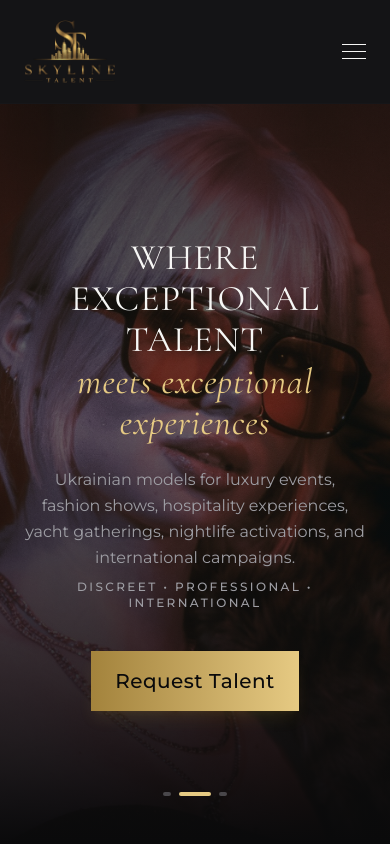
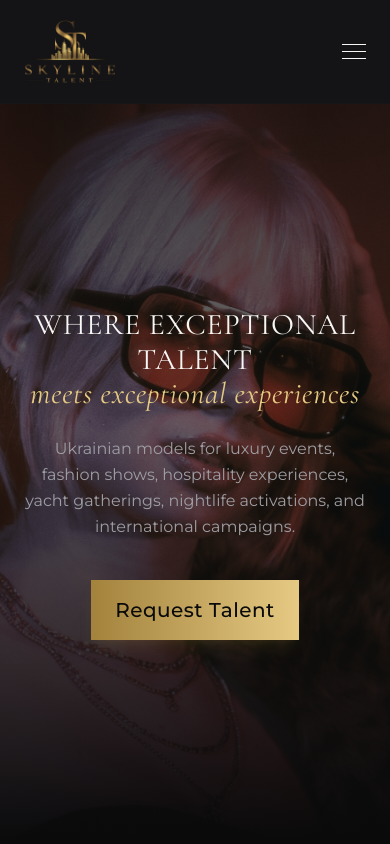
Before and after one commit to itorch1/skyline-talent, a React (Vite) app: page / in a window 390 px wide. Shown: the top 844 px of the page. Built offline with nearby package versions, Linux system fonts and the light colour scheme; a web font is replaced by a local one.

Commit message:
mobile hero text fix

```diff
--- a/src/sections/Hero.jsx
+++ b/src/sections/Hero.jsx
@@ -56,7 +56,7 @@ export default function Hero() {
       {/* 3. Main Foreground Content */}
       <div className="relative z-20 mx-auto flex max-w-5xl flex-col items-center px-6 text-center">
         {/* Large Luxury Heading */}
-        <h1 className="text-agency-cream max-w-4xl font-serif text-4xl leading-[1.15] tracking-wide uppercase md:text-6xl lg:text-6xl">
+        <h1 className="text-agency-cream max-w-4xl font-serif text-3xl leading-[1.15] tracking-wide uppercase md:text-6xl lg:text-6xl">
           Where Exceptional Talent <br />
           <span className="text-agency-champagne font-normal lowercase italic">
             meets Exceptional Experiences
@@ -71,7 +71,7 @@ export default function Hero() {
         </p>
 
         {/* Core Tagline Values */}
-        <p className="text-agency-silver mt-2 font-sans text-xs font-medium tracking-[0.2em] uppercase md:text-sm">
+        <p className="text-agency-silver mt-2 font-sans text-xs font-medium tracking-[0.2em] uppercase md:text-sm hidden sm:block">
           Discreet • Professional • International
         </p>
 
@@ -82,7 +82,7 @@ export default function Hero() {
       </div>
 
       {/* 4. Minimalist Slide Indicators (Bottom Center) */}
-      <div className="absolute bottom-12 left-1/2 z-20 flex -translate-x-1/2 transform gap-2">
+      <div className="absolute bottom-12 left-1/2 z-20 -translate-x-1/2 transform gap-2 hidden sm:flex">
         {HERO_IMAGES.map((_, index) => (
           <button
             key={index}
```
